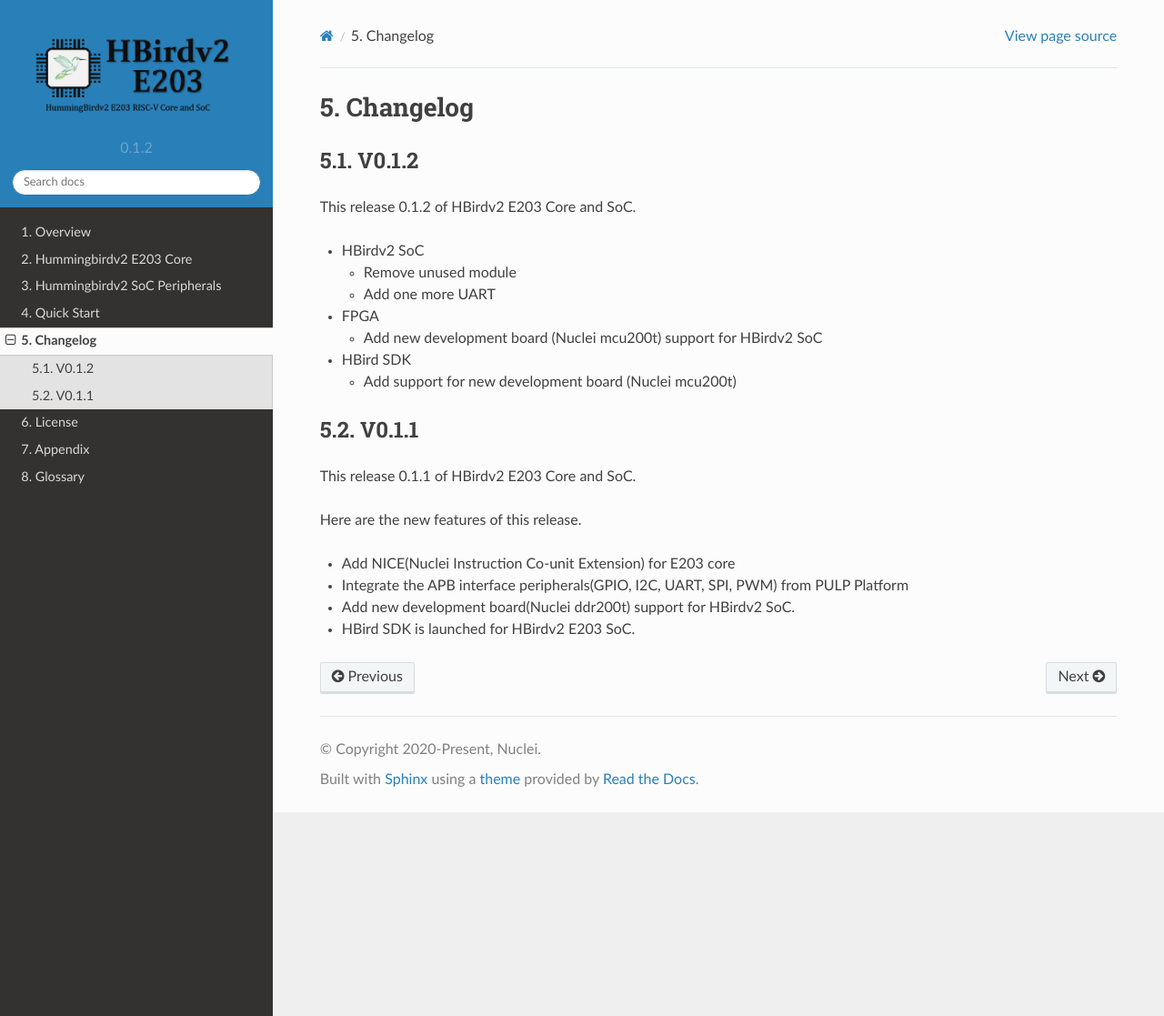
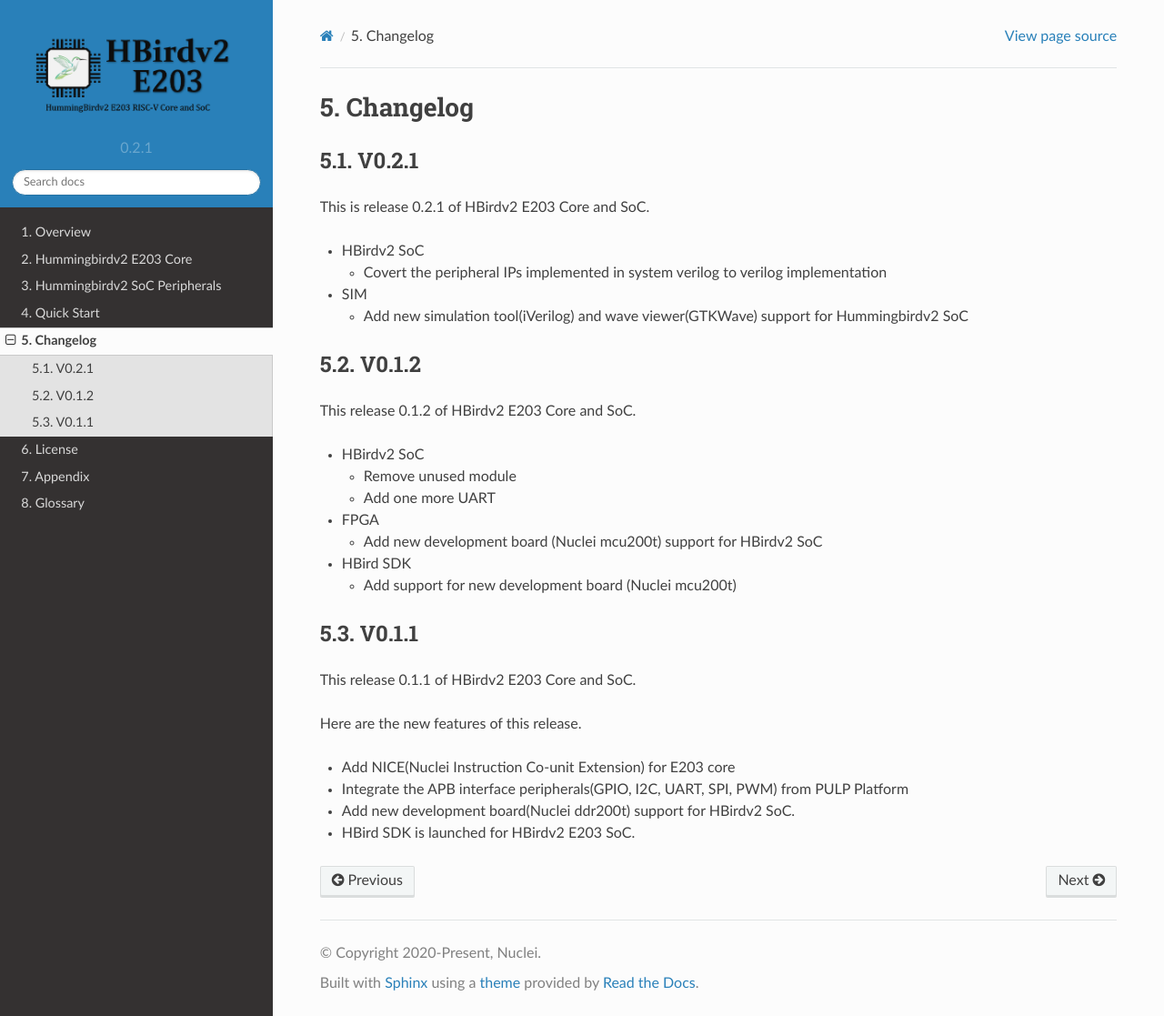
Before and after one commit to Justin-Ju-0413/e203_hbirdv2, a Sphinx documentation site: the page built from doc/source/changelog.rst, in a window 1280 px wide and 1117 px high. Shown: the whole window at 91% size. Built offline with Sphinx 7.4.7 and the Read the Docs theme 2.0.0, drawn with Linux system fonts in a browser that asks for light colours.

Commit message:
doc: update change log

```diff
--- a/doc/source/changelog.rst
+++ b/doc/source/changelog.rst
@@ -2,6 +2,20 @@
 
 Changelog
 =========
+
+
+V0.2.1
+------
+
+This is release 0.2.1 of HBirdv2 E203 Core and SoC.
+
+- HBirdv2 SoC
+
+  - Covert the peripheral IPs implemented in system verilog to verilog implementation
+
+- SIM
+
+  - Add new simulation tool(iVerilog) and wave viewer(GTKWave) support for Hummingbirdv2 SoC
 
 V0.1.2
 ------
--- a/doc/source/conf.py
+++ b/doc/source/conf.py
@@ -21,10 +21,10 @@ copyright = '2020-Present, Nuclei'
 author = 'Nuclei'
 
 # The short X.Y version
-version = '0.1.2'
+version = '0.2.1'
 
 # The full version, including alpha/beta/rc tags
-release = '0.1.2'
+release = '0.2.1'
 
 
 # -- General configuration ---------------------------------------------------
--- a/doc/source/overview/overview.rst
+++ b/doc/source/overview/overview.rst
@@ -22,7 +22,7 @@ It's an upgraded version of the project Hummingbird E203 maintained in `SI-RISCV
 In this new verison, we have following updates.
 
 - Add NICE(Nuclei Instruction Co-unit Extension) for E203 core, so user could create customized HW co-units with E203 core easily.
-- Integrate the APB interface peripherals(GPIO, I2C, UART, SPI, PWM) from `PULP Platform <https://github.com/pulp-platform>`__ into Hummingbirdv2 SoC, these peripherals are implemented in System Verilog language, so it's easy for user to understand.
+- Integrate the APB interface peripherals(GPIO, I2C, UART, SPI, PWM) from `PULP Platform <https://github.com/pulp-platform>`__ into Hummingbirdv2 SoC, these peripherals are implemented in Verilog language, so it's easy for user to understand.
 - Add new development boards(Nuclei ddr200t and mcu200t) support for Hummingbirdv2 SoC.
 
 **Welcome to visit** `HBird SDK <https://github.com/riscv-mcu/hbird-sdk/>`__ **to use software development kit for the Hummingbirdv2 E203.**
```
